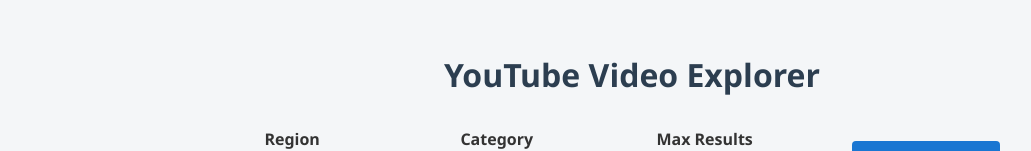
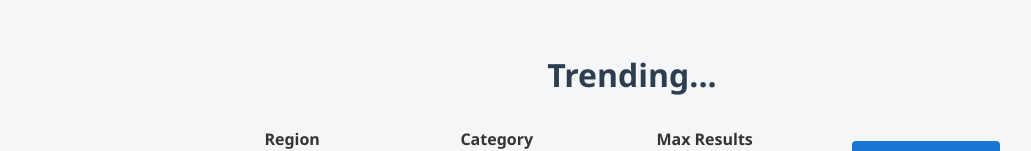
Before and after one commit to justscrollorg/scrollfeed-ui, a React (Create React App) app: page / in a window 1280 px wide. Shown: the top 151 px of the page, without its empty margins (8-1039 px from the left). Built offline with nearby package versions, Linux system fonts and the light colour scheme; no server answers.

Commit message:
files restructure

```diff
--- a/src/App.js
+++ b/src/App.js
@@ -39,7 +39,7 @@
 
   return (
     <div className="app-container">
-      <h1>YouTube Video Explorer</h1>
+      <h1>Trending...</h1>
       <Controls
         regions={regions}
         categories={categories}
```
